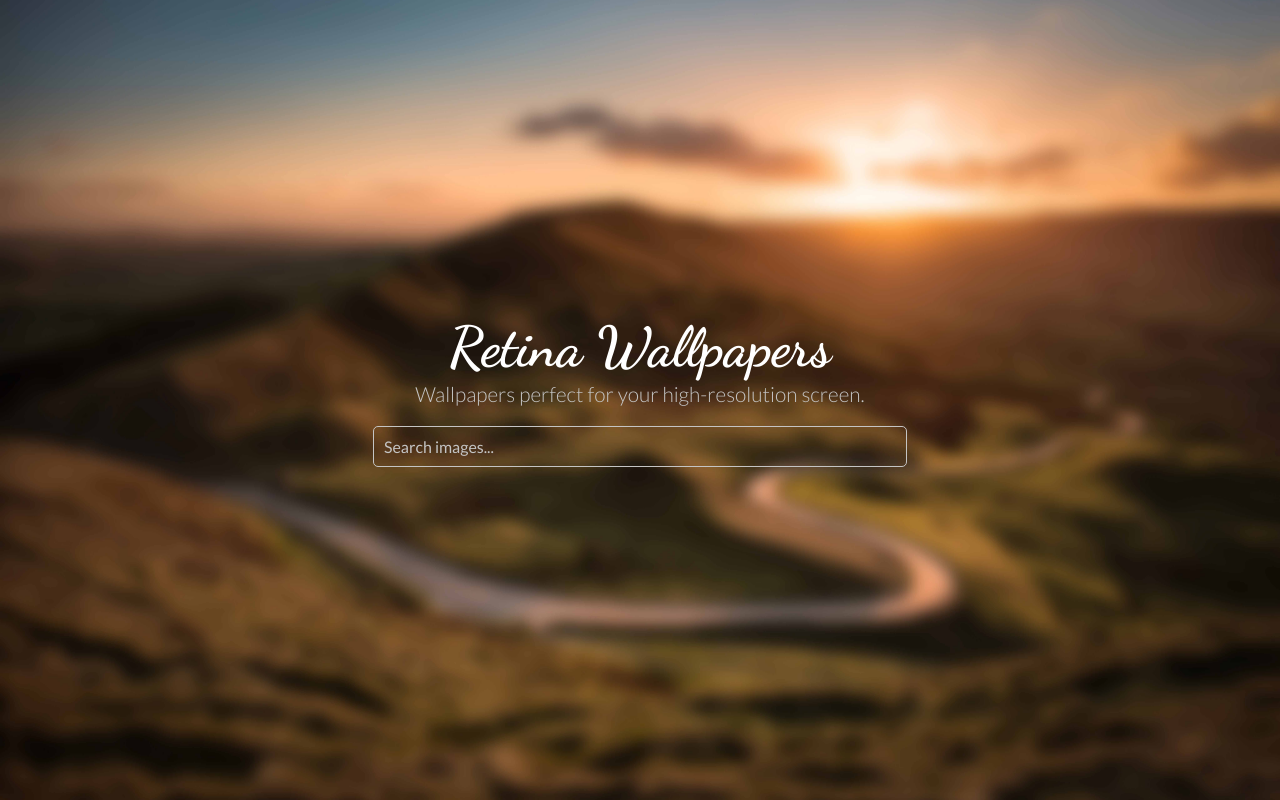
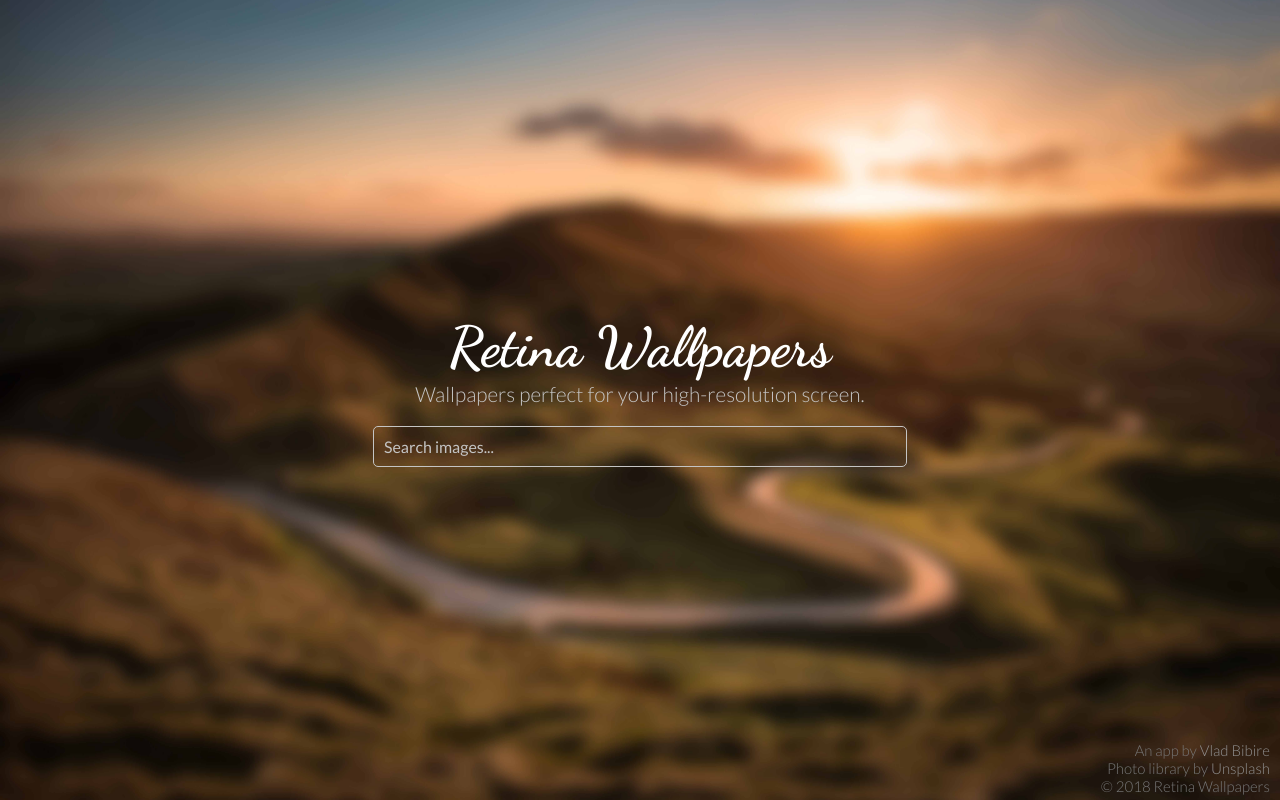
Before and after one commit to hexblend/Retina-Wallpapers, a React (Create React App) app: page / in a window 1280 px wide. Built offline with nearby package versions, Linux system fonts and the light colour scheme.

Commit message:
Added credentials on Homepage

```diff
--- a/src/App.js
+++ b/src/App.js
@@ -15,6 +15,11 @@ class App extends Component {
           <Titles />
           <Form />
         </div>
+        <div className="credentials">
+          <p>An app by <a href="vladb.uk">Vlad Bibire</a></p>
+          <p>Photo library by <a href="unsplash.com">Unsplash</a></p>
+          <p>&copy; 2018 Retina Wallpapers</p>
+        </div>
       </div>
     );
   }
--- a/src/Assets/sass/main.sass
+++ b/src/Assets/sass/main.sass
@@ -14,11 +14,25 @@
         justify-content: center
         align-items: center
         flex-direction: column
-        div
-            .unsplash-logo
-                width: 100px
-                height: 19px
-                background: url('../img/unsplash-low.png')
+    .credentials
+        position: fixed
+        bottom: 5px
+        right: 10px
+        text-align: right
+        width: 250px
+        @media(max-width: 530px)
+            text-align: center
+            width: 100%
+        p
+            font-weight: 300
+            color: darken($lightgrey, 30%)
+            font-size: 15px
+            a
+                text-decoration: none
+                color: darken($lightgrey, 20%)
+                &:hover
+                    color: $lightgrey
+
 
 .Titles-Component
     width: 100%
@@ -227,9 +241,6 @@ header
                     @media(max-width: 950px)
                         display: inline
                         margin-right: 5px
-
-
-
     header
         padding-bottom: 25px
         margin-bottom: 40px
```
Also changed, not shown: src/Assets/css/main.min.css.
